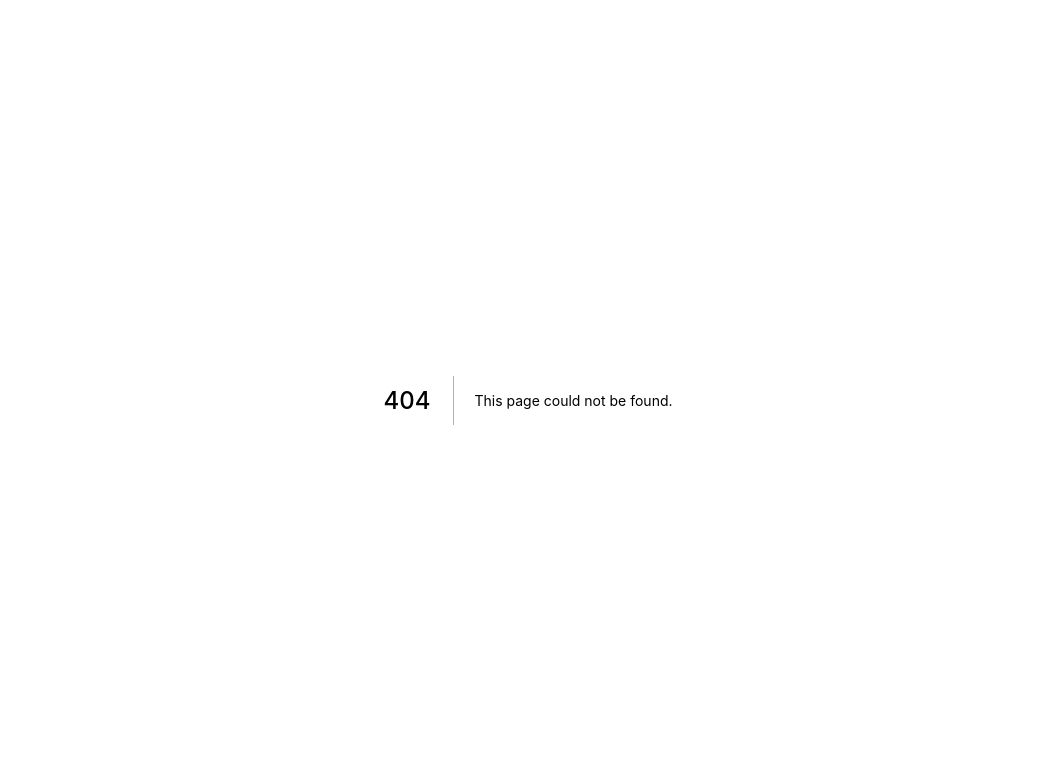
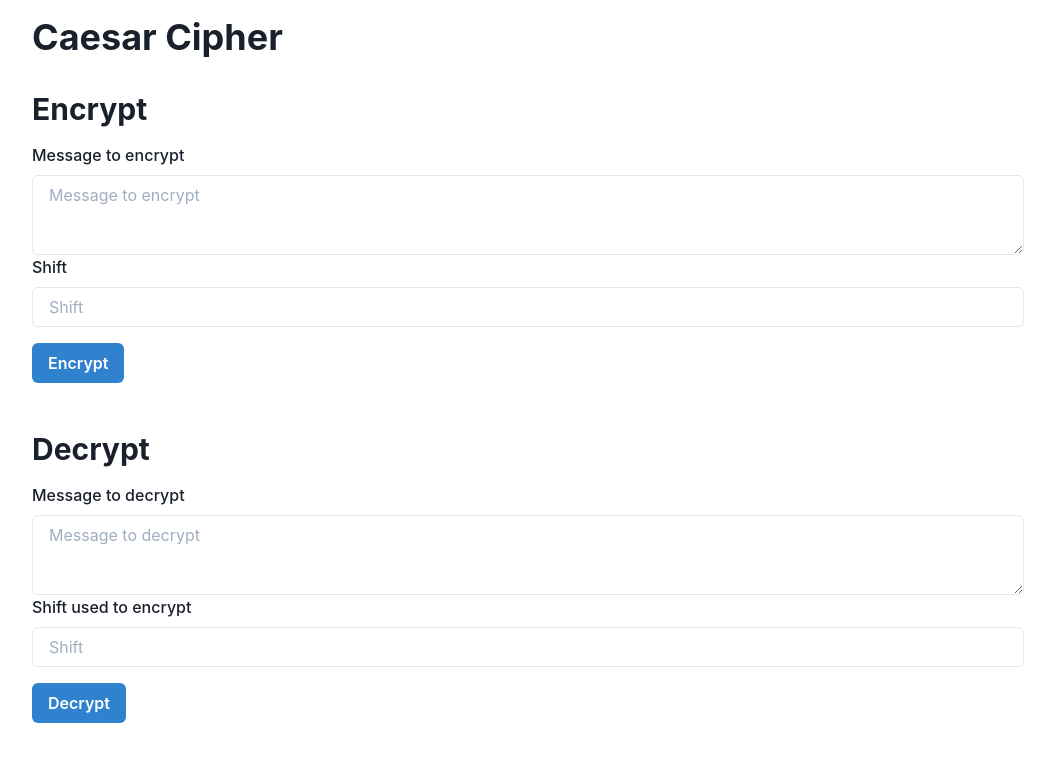
Before and after one commit to TomiMoreno/encrypt-message, a Next.js app: page /caesar in a window 1280 px wide. Before the commit this address had no page. Shown: the top 762 px of the page, without its empty margins (112-1167 px from the left). Built offline with nearby package versions, Linux system fonts and the light colour scheme.

Commit message:
feat: Add Caesar cipher

```diff
--- /dev/null
+++ b/features/caesarCipher/CaesarCipher.jsx
@@ -0,0 +1,180 @@
+import {
+  FormLabel,
+  FormControl,
+  FormErrorMessage,
+  Button,
+  NumberInput,
+  NumberInputField,
+  Heading,
+  Stack,
+  Text,
+  Textarea,
+  Center,
+  NumberInputStepper,
+} from "@chakra-ui/react";
+import { useState } from "react";
+import { useForm } from "react-hook-form";
+import { caesarEncrypt } from "./encrypt";
+import { caesarDecrypt } from "./decrypt";
+
+export function CaesarCipher() {
+  return (
+    <Stack spacing={8} margin="0 auto" padding={4} maxW="960px" minW="80%">
+      <Heading as="h1">Caesar Cipher</Heading>
+      <EncryptComponent />
+      <DecryptComponent />
+    </Stack>
+  );
+}
+
+function DecryptComponent() {
+  const [decryptedMessage, setDecryptedMessage] = useState("");
+  const {
+    handleSubmit,
+    register,
+    formState: { errors, isSubmitting },
+  } = useForm();
+
+  function onSubmit(values) {
+    try {
+      const decrypted = caesarDecrypt(values.messageToDecrypt, +values.shift);
+      setDecryptedMessage(decrypted);
+    } catch (error) {
+      console.error(error);
+    }
+  }
+
+  return (
+    <form onSubmit={handleSubmit(onSubmit)}>
+      <Heading as="h2" size="lg" mb={4}>
+        Decrypt
+      </Heading>
+      <FormControl isInvalid={errors.messageToDecrypt}>
+        <FormLabel htmlFor="messageToDecrypt">Message to decrypt</FormLabel>
+        <Textarea
+          id="messageToDecrypt"
+          placeholder="Message to decrypt"
+          {...register("messageToDecrypt", {
+            required: "This is required",
+          })}
+        />
+        <FormErrorMessage>
+          {errors.messageToDecrypt && errors.messageToDecrypt.message}
+        </FormErrorMessage>
+      </FormControl>
+
+      <FormControl isInvalid={errors.shift}>
+        <FormLabel htmlFor="shift">Shift used to encrypt</FormLabel>
+        <NumberInput>
+          <NumberInputField
+            id="shift"
+            placeholder="Shift"
+            {...register("shift", {
+              required: "This is required",
+              min: { value: 0, message: "Minimum value should be 0" },
+              pattern: {
+                value: /^[0-9]*$/,
+                message: "Only numbers are allowed",
+              },
+            })}
+          />
+        </NumberInput>
+        <FormErrorMessage>
+          {errors.shift && errors.shift.message}
+        </FormErrorMessage>
+      </FormControl>
+
+      <Button
+        mt={4}
+        colorScheme="blue"
+        isSubmitting={isSubmitting}
+        type="submit"
+      >
+        Decrypt
+      </Button>
+
+      <Text
+        fontSize="xl"
+        fontWeight="bold"
+        color="blue.500"
+        mb={4}
+        textAlign="center"
+      >
+        {decryptedMessage}
+      </Text>
+    </form>
+  );
+}
+
+function EncryptComponent() {
+  const [encryptedMessage, setEncryptedMessage] = useState("");
+  const {
+    handleSubmit,
+    register,
+    formState: { errors, isSubmitting },
+  } = useForm();
+
+  function onSubmit(values) {
+    try {
+      const encrypted = caesarEncrypt(values.messageToEncrypt, +values.shift);
+      setEncryptedMessage(encrypted);
+    } catch (error) {
+      console.error(error);
+    }
+  }
+  return (
+    <form onSubmit={handleSubmit(onSubmit)}>
+      <Heading as="h2" size="lg" mb={4}>
+        Encrypt
+      </Heading>
+      <FormControl isInvalid={errors.messageToEncrypt}>
+        <FormLabel htmlFor="messageToEncrypt">Message to encrypt</FormLabel>
+        <Textarea
+          id="messageToEncrypt"
+          placeholder="Message to encrypt"
+          {...register("messageToEncrypt", {
+            required: "This is required",
+          })}
+        />
+        <FormErrorMessage>
+          {errors.messageToEncrypt && errors.messageToEncrypt.message}
+        </FormErrorMessage>
+      </FormControl>
+
+      <FormControl isInvalid={errors.shift}>
+        <FormLabel htmlFor="shift">Shift</FormLabel>
+        <NumberInput>
+          <NumberInputField
+            id="shift"
+            placeholder="Shift"
+            {...register("shift", {
+              required: "This is required",
+              min: { value: 0, message: "Minimum value should be 0" },
+              pattern: {
+                value: /^[0-9]*$/,
+                message: "Only numbers are allowed",
+              },
+            })}
+          />
+        </NumberInput>
+        <FormErrorMessage>
+          {errors.shift && errors.shift.message}
+        </FormErrorMessage>
+      </FormControl>
+
+      <Button mt={4} colorScheme="blue" isLoading={isSubmitting} type="submit">
+        Encrypt
+      </Button>
+
+      <Text
+        fontSize="xl"
+        fontWeight="bold"
+        color="blue.500"
+        mb={4}
+        textAlign="center"
+      >
+        {encryptedMessage}
+      </Text>
+    </form>
+  );
+}
--- /dev/null
+++ b/features/caesarCipher/decrypt.js
@@ -0,0 +1,17 @@
+import { isLetter } from "../../utils/isLetter"
+
+export function caesarDecrypt(message, shift) {
+	const messageLetters = message.split('')
+	const decryptedMessage = messageLetters.map(letter => {
+		if(!isLetter(letter)) return letter
+		const letterCode = letter.charCodeAt(0)
+		const isCapital = letter.toUpperCase() === letter
+		const startingPoint = isCapital ? 65 : 97
+		const absoluteShift = shift % 26 < 0 ? 26 + shift % 26 : shift % 26
+		const decryptedCode = startingPoint + (letterCode - startingPoint + absoluteShift) % 26
+		const decryptedLetter = String.fromCharCode(decryptedCode)
+		return decryptedLetter
+	})
+
+	return decryptedMessage.join('')
+}
--- /dev/null
+++ b/features/caesarCipher/encrypt.js
@@ -0,0 +1,16 @@
+import { isLetter } from "../../utils/isLetter"
+
+export function caesarEncrypt(message, shift) {
+	const messageLetters = message.split('')
+	const encryptedMessage = messageLetters.map(letter => {
+		if(!isLetter(letter)) return letter
+		const letterCode = letter.charCodeAt(0)
+		const isCapital = letter.toUpperCase() === letter
+		const startingPoint = isCapital ? 65 : 97
+		const encryptedCode = startingPoint + ((letterCode - startingPoint + shift) % 26)
+		const encryptedLetter = String.fromCharCode(encryptedCode)
+		return encryptedLetter
+	})
+
+	return encryptedMessage.join('')
+}
--- /dev/null
+++ b/pages/caesar.jsx
@@ -0,0 +1,6 @@
+import { CaesarCipher } from '../features/caesarCipher/CaesarCipher';
+
+export default function Caesar(){
+
+	return <CaesarCipher />
+}
--- /dev/null
+++ b/utils/isLetter.js
@@ -0,0 +1,3 @@
+export function isLetter(char) {
+	return /[a-z]/i.test(char)
+}
```
Also changed, not shown: package.json (+6 -2 lines), 1 other file (tests, documents, lock files or other folders).
